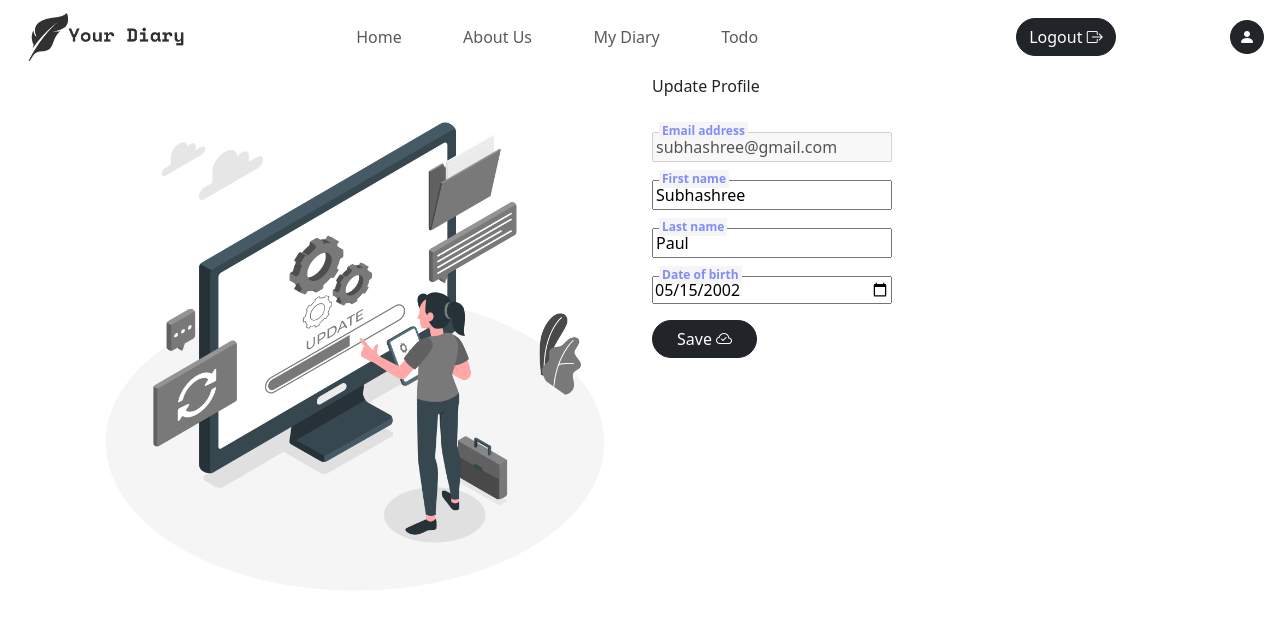
After one commit to Soumen3/Your_Diary, a Django app: page /profile/update/ in a window 1280 px wide. The commit adds this page. Shown: the top 619 px of the page. Run offline with Django 5.2, Linux system fonts and the light colour scheme; a user stored in the database is signed in; data comes from the database, SQL or seed files in the repository; both versions use the stored data as it was after the commit; some web fonts are replaced.

Commit message:
update profile developed

```diff
--- a/diary/forms.py
+++ b/diary/forms.py
@@ -31,6 +31,11 @@ class CustomUserChangeForm(UserChangeForm):
 		model = User
 		fields = ('email', 'first_name', 'last_name', 'date_of_birth')
 
+	def __init__(self, *args, **kwargs):
+		super(CustomUserChangeForm, self).__init__(*args, **kwargs)
+		self.fields['email'].disabled = True
+		del self.fields['password']  # Remove the password field from the form
+
 class LoginForm(forms.Form):
 	email = forms.EmailField(label="Email address", widget=forms.EmailInput(attrs={'class': 'form-control' , 'id':'floatingInput', 'placeholder':'Email'}))
 	password = forms.CharField(label="Password", widget=forms.PasswordInput(attrs={'class': 'form-control', 'id':'floatingPassword', 'placeholder':'Password'}))
--- a/diary/static/css/profile.css
+++ b/diary/static/css/profile.css
@@ -0,0 +1,5 @@
+.functionalities{
+	display: flex;
+	flex-direction: column;
+	row-gap: 1rem;
+}
--- /dev/null
+++ b/diary/static/css/update_profile.css
@@ -0,0 +1,35 @@
+
+
+
+/* input field design  */
+.coolinput {
+	display: flex;
+	flex-direction: column;
+	width: 90%;
+	position: static;
+	max-width: 240px;
+  }
+
+  .coolinput label.text {
+	font-size: 0.75rem;
+	color: #818CF8;
+	font-weight: 700;
+	position: relative;
+	top: 0.5rem;
+	margin: 0 0 0 7px;
+	padding: 0 3px;
+	background: whitesmoke;
+	width: fit-content;
+  }
+
+  .coolinput > .input {
+	padding: 11px 10px;
+	font-size: 0.75rem;
+	border: 2px #818CF8 solid;
+	border-radius: 5px;
+	background: whitesmoke;
+  }
+
+  .coolinput input[type=text].input:focus {
+	outline: none;
+  }
--- a/diary/templates/base.html
+++ b/diary/templates/base.html
@@ -31,10 +31,10 @@
 						</div>
 						<div class="navbar-nav auth-items">
 							{% if user.is_authenticated %}
-								<a class="btn btn-dark" id="logout-btn" href="">Logout</a>
+								<a class="btn btn-dark" id="logout-btn" href="">Logout <i class="bi bi-box-arrow-right"></i></a>
 							{% else %}
-								<a class="btn btn-dark" href="{% url 'login' %}">Login</a>
-								<a class="btn btn-dark " href="{% url 'signup' %}">Sign Up</a>
+								<a class="btn btn-dark" href="{% url 'login' %}">Login <i class="bi bi-box-arrow-in-left"></i></a>
+								<a class="btn btn-dark " href="{% url 'signup' %}">Sign Up <i class="bi bi-clipboard2-plus"></i></a>
 							{% endif %}
 						</div>
 					</div>
@@ -68,7 +68,7 @@
 				<p> Are you sure you want to logout </p>
 				<menu>
 					<button id="closeLogoutDialog" class="btn btn-dark">Close</button>
-					<a href="{% url "logout" %}" class="btn btn-danger">Logout</a>
+					<a href="{% url "logout" %}" class="btn btn-danger">Logout </a>
 				</menu>
 		</dialog>
 
--- a/diary/templates/sections/footer.html
+++ b/diary/templates/sections/footer.html
@@ -1,4 +1,4 @@
-<footer class="footer mt-5 pt-4 bg-dark-subtle">
+<footer class="footer mt-5 pt-4 p-2 bg-dark-subtle">
 	<div class="container">
 		<div class="row">
 			<div class="col-md-4">
--- /dev/null
+++ b/diary/templates/update_profile.html
@@ -0,0 +1,37 @@
+{% extends "base.html" %}
+{% load static %}
+
+{% block title %} Update Profile {% endblock title %}
+{% block css %}
+	<link rel="stylesheet" href="{% static "css/update_profile.css" %}">
+{% endblock css %}
+
+{% block body %}
+	<div class="container">
+		<div class="row">
+			<div class="col-sm-6">
+				<img src="{% static 'media/Update-profile.png' %}" alt="Email sent" class="img-fluid">
+			</div>
+			<div class="col-sm-6">
+				<div class="form-part">
+					<p class="heading">Update Profile</p>
+					<form method="post" class="update-form"  novalidate >{% csrf_token %}
+						{% for field in form %}
+							<div class="coolinput">
+								<label for="{{field.id_for_label}}" class="text">{{field.label}}</label>
+								{{field}}  <small class='text-warning'>{{field.errors|striptags}}</small>
+							</div>
+						{% endfor %}
+						<button type="submit" class="btn btn-dark mt-3 px-4" >Save <i class="bi bi-cloud-check"></i></button>
+
+						{% if signup_form.non_field_errors %}
+							{% for error in signup_form.non_field_errors %}
+								<p class=" alert alert-danger my-3">{{error}}</p>
+							{% endfor %}
+						{% endif %}
+					</form>
+				</div>
+			</div>
+		</div>
+	</div>
+{% endblock body %}
--- a/diary/urls.py
+++ b/diary/urls.py
@@ -12,6 +12,7 @@ urlpatterns = [
 	path("", views.home, name="home"),
 	path("about/", views.about, name="about"),
 	path('profile/', views.profile, name="profile"),
+	path('profile/update/', views.update_profile, name="updateProfile"),
 
 	# -------------------My Diary------------------- #
 	path("my-diary/", views.myDairy, name="myDiary"),
--- a/diary/views.py
+++ b/diary/views.py
@@ -227,3 +227,21 @@ def profile(request):
 	context["pages"] = pages
 	context["todos"] = todos
 	return render(request, "profile.html", context)
+
+@login_required(login_url="login")
+def update_profile(request):
+	context = {}
+	if request.method == "POST":
+		form = CustomUserChangeForm(request.POST, instance=request.user)
+		if form.is_valid():
+			form.save()
+			messages.success(request, "You have updated your profile")
+			return redirect("profile")
+		else:
+			context["form"] = form
+			messages.error(request, "Error updating your profile")
+			return redirect("profile")
+	else:
+		form = CustomUserChangeForm(instance=request.user)
+		context["form"] = form
+		return render(request, "update_profile.html", context)
```
Also changed, not shown: diary/templates/profile.html (+7 -2 lines), db.sqlite3, diary/static/media/Update-profile.png (added).
